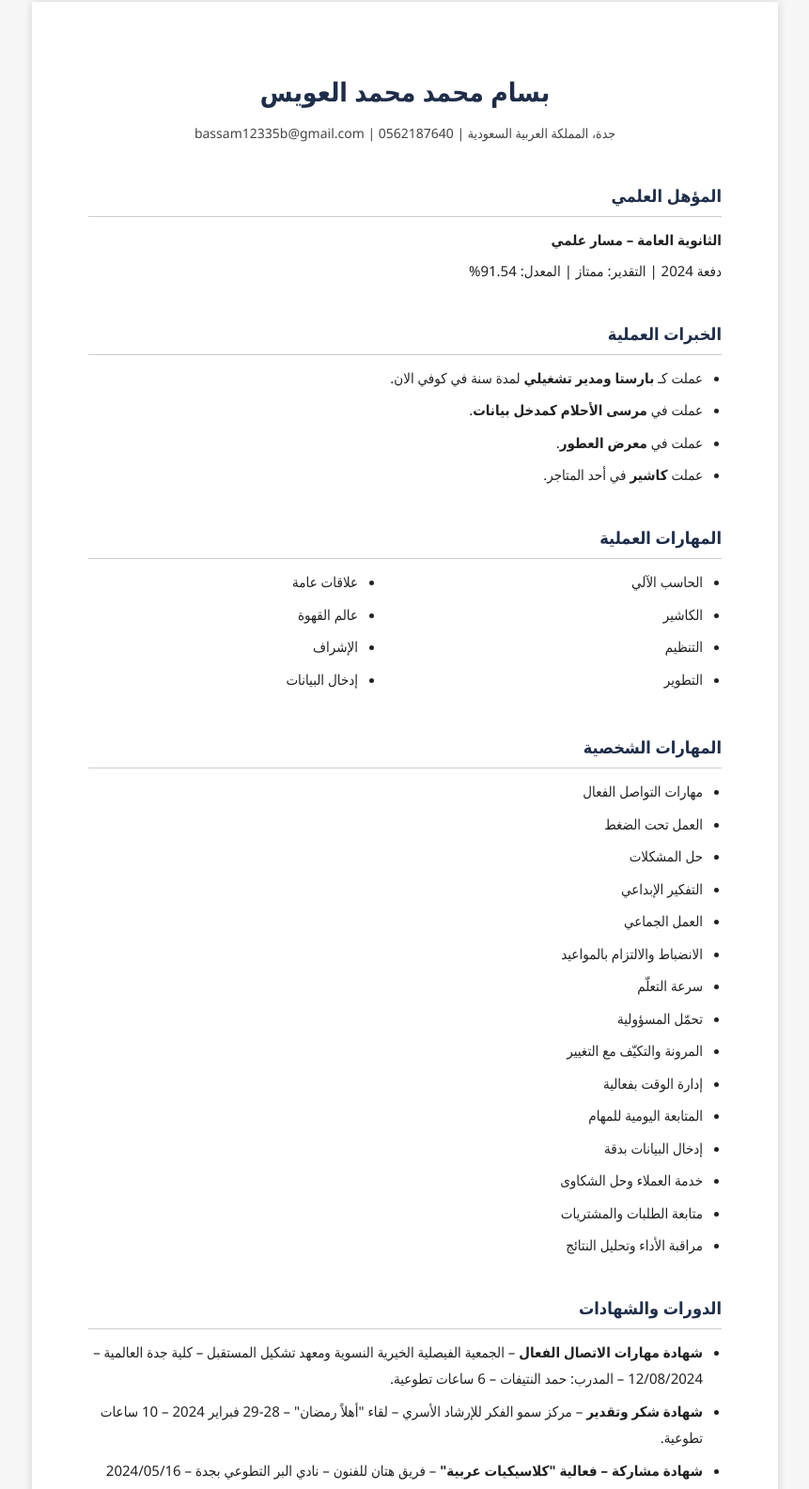
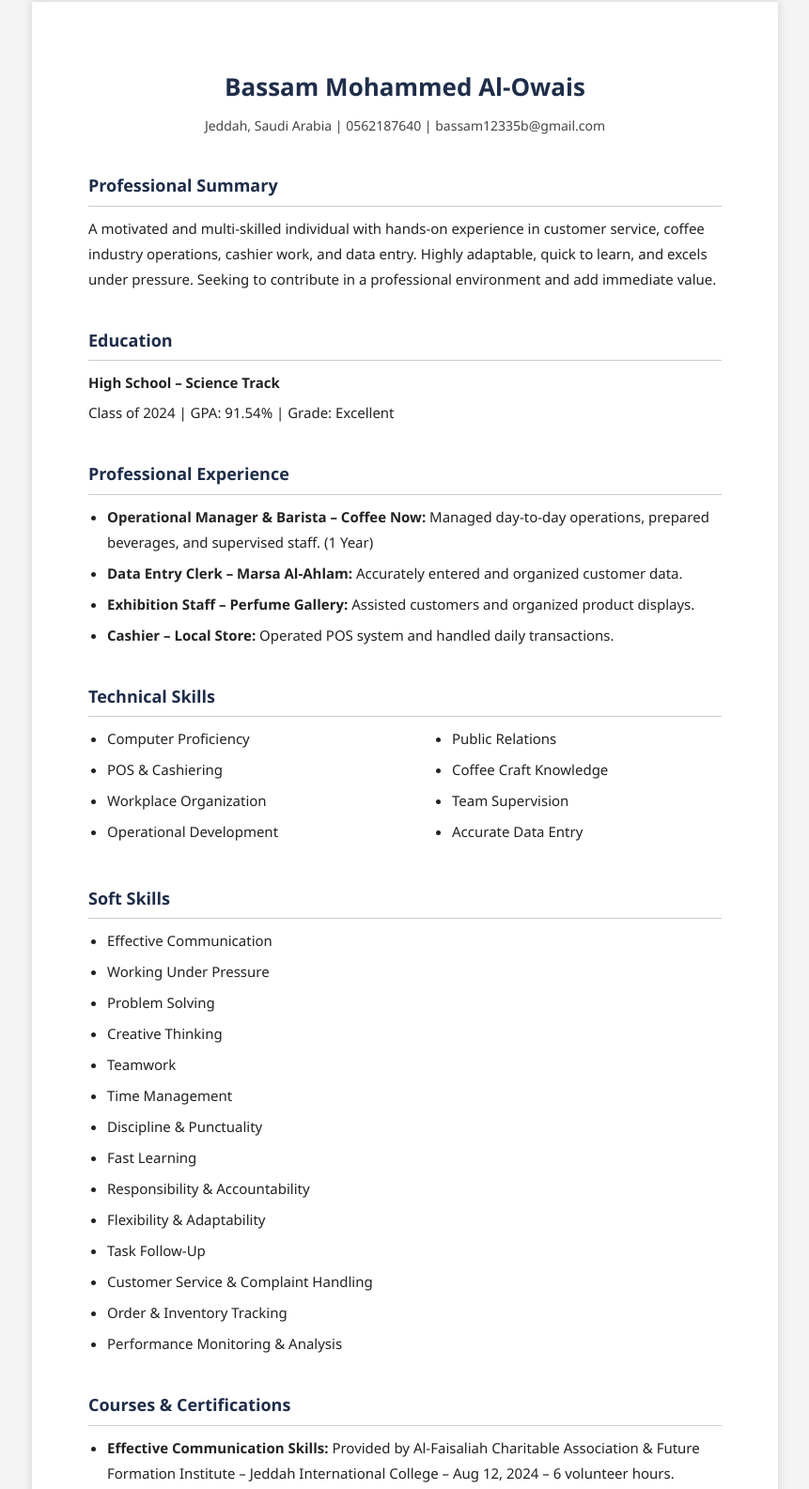
Before and after one commit to morethan557799-cpu/Showingpage, a plain HTML site: page index.html in a window 1280 px wide. Shown: the part 38-1623 px from the top of the page at 94% size, without its empty margins (209-1070 px from the left). Drawn offline with Linux system fonts and the light colour scheme.

Commit message:
Update index.html

```diff
--- a/index.html
+++ b/index.html
@@ -1,8 +1,8 @@
 <!DOCTYPE html>
-<html lang="ar" dir="rtl">
+<html lang="en" dir="ltr">
 <head>
   <meta charset="UTF-8">
-  <title>السيرة الذاتية - بسام محمد العويس</title>
+  <title>Resume - Bassam Al-Owais</title>
   <style>
     @page {
       size: A4;
@@ -12,12 +12,12 @@
     body {
       margin: 0;
       padding: 0;
-      background-color: #f7f7f7;
+      background-color: #f4f4f4;
       font-family: 'Segoe UI', Tahoma, Arial, sans-serif;
     }
 
     .cv-container {
-      width: 794px; /* A4 width at 96dpi */
+      width: 794px;
       min-height: 1123px;
       margin: 40px auto;
       background-color: #ffffff;
@@ -25,12 +25,12 @@
       box-shadow: 0 0 10px rgba(0,0,0,0.15);
       box-sizing: border-box;
       color: #222;
-      line-height: 1.9;
+      line-height: 1.8;
       font-size: 15px;
     }
 
     h1 {
-      font-size: 28px;
+      font-size: 26px;
       margin-bottom: 5px;
       color: #1e2d49;
       text-align: center;
@@ -57,7 +57,7 @@
     }
 
     ul {
-      padding-right: 20px;
+      padding-left: 20px;
       margin: 0;
     }
 
@@ -89,75 +89,79 @@
 <body>
 
   <div class="cv-container">
-    <h1>بسام محمد محمد العويس</h1>
+    <h1>Bassam Mohammed Al-Owais</h1>
     <div class="contact">
-      جدة، المملكة العربية السعودية | 0562187640 | bassam12335b@gmail.com
+      Jeddah, Saudi Arabia | 0562187640 | bassam12335b@gmail.com
     </div>
 
-    <h2>المؤهل العلمي</h2>
-    <p><strong>الثانوية العامة – مسار علمي</strong></p>
-    <p>دفعة 2024 | التقدير: ممتاز | المعدل: 91.54%</p>
+    <h2>Professional Summary</h2>
+    <p>
+      A motivated and multi-skilled individual with hands-on experience in customer service, coffee industry operations, cashier work, and data entry. Highly adaptable, quick to learn, and excels under pressure. Seeking to contribute in a professional environment and add immediate value.
+    </p>
 
-    <h2>الخبرات العملية</h2>
+    <h2>Education</h2>
+    <p><strong>High School – Science Track</strong></p>
+    <p>Class of 2024 | GPA: 91.54% | Grade: Excellent</p>
+
+    <h2>Professional Experience</h2>
     <ul>
-      <li>عملت كـ <strong>بارستا ومدير تشغيلي</strong> لمدة سنة في كوفي الان.</li>
-      <li>عملت في <strong>مرسى الأحلام كمدخل بيانات</strong>.</li>
-      <li>عملت في <strong>معرض العطور</strong>.</li>
-      <li>عملت <strong>كاشير</strong> في أحد المتاجر.</li>
+      <li><strong>Operational Manager & Barista – Coffee Now:</strong> Managed day-to-day operations, prepared beverages, and supervised staff. (1 Year)</li>
+      <li><strong>Data Entry Clerk – Marsa Al-Ahlam:</strong> Accurately entered and organized customer data.</li>
+      <li><strong>Exhibition Staff – Perfume Gallery:</strong> Assisted customers and organized product displays.</li>
+      <li><strong>Cashier – Local Store:</strong> Operated POS system and handled daily transactions.</li>
     </ul>
 
-    <h2>المهارات العملية</h2>
+    <h2>Technical Skills</h2>
     <div class="two-columns">
       <div class="column">
         <ul>
-          <li>الحاسب الآلي</li>
-          <li>الكاشير</li>
-          <li>التنظيم</li>
-          <li>التطوير</li>
+          <li>Computer Proficiency</li>
+          <li>POS & Cashiering</li>
+          <li>Workplace Organization</li>
+          <li>Operational Development</li>
         </ul>
       </div>
       <div class="column">
         <ul>
-          <li>علاقات عامة</li>
-          <li>عالم القهوة</li>
-          <li>الإشراف</li>
-          <li>إدخال البيانات</li>
+          <li>Public Relations</li>
+          <li>Coffee Craft Knowledge</li>
+          <li>Team Supervision</li>
+          <li>Accurate Data Entry</li>
         </ul>
       </div>
     </div>
 
-    <h2>المهارات الشخصية</h2>
+    <h2>Soft Skills</h2>
     <ul>
-      <li>مهارات التواصل الفعال</li>
-      <li>العمل تحت الضغط</li>
-      <li>حل المشكلات</li>
-      <li>التفكير الإبداعي</li>
-      <li>العمل الجماعي</li>
-      <li>الانضباط والالتزام بالمواعيد</li>
-      <li>سرعة التعلّم</li>
-      <li>تحمّل المسؤولية</li>
-      <li>المرونة والتكيّف مع التغيير</li>
-      <li>إدارة الوقت بفعالية</li>
-      <li>المتابعة اليومية للمهام</li>
-      <li>إدخال البيانات بدقة</li>
-      <li>خدمة العملاء وحل الشكاوى</li>
-      <li>متابعة الطلبات والمشتريات</li>
-      <li>مراقبة الأداء وتحليل النتائج</li>
+      <li>Effective Communication</li>
+      <li>Working Under Pressure</li>
+      <li>Problem Solving</li>
+      <li>Creative Thinking</li>
+      <li>Teamwork</li>
+      <li>Time Management</li>
+      <li>Discipline & Punctuality</li>
+      <li>Fast Learning</li>
+      <li>Responsibility & Accountability</li>
+      <li>Flexibility & Adaptability</li>
+      <li>Task Follow-Up</li>
+      <li>Customer Service & Complaint Handling</li>
+      <li>Order & Inventory Tracking</li>
+      <li>Performance Monitoring & Analysis</li>
     </ul>
 
-    <h2>الدورات والشهادات</h2>
+    <h2>Courses & Certifications</h2>
     <ul>
-      <li><strong>شهادة مهارات الاتصال الفعال</strong> – الجمعية الفيصلية الخيرية النسوية ومعهد تشكيل المستقبل – كلية جدة العالمية – 12/08/2024 – المدرب: حمد النتيفات – 6 ساعات تطوعية.</li>
-      <li><strong>شهادة شكر وتقدير</strong> – مركز سمو الفكر للإرشاد الأسري – لقاء "أهلاً رمضان" – 28-29 فبراير 2024 – 10 ساعات تطوعية.</li>
-      <li><strong>شهادة مشاركة – فعالية "كلاسيكيات عربية"</strong> – فريق هتان للفنون – نادي البر التطوعي بجدة – 2024/05/16</li>
+      <li><strong>Effective Communication Skills:</strong> Provided by Al-Faisaliah Charitable Association & Future Formation Institute – Jeddah International College – Aug 12, 2024 – 6 volunteer hours.</li>
+      <li><strong>Appreciation Certificate:</strong> Sumo Al-Fikr Family Counseling Center – “Welcome Ramadan” Event – Feb 28–29, 2024 – 10 volunteer hours.</li>
+      <li><strong>Participation Certificate – “Arabian Classics” Event:</strong> Hattan Arts Team – Al-Bar Volunteer Club – May 16, 2024</li>
     </ul>
 
-    <h2>اللغة</h2>
+    <h2>Languages</h2>
     <div class="language-level">
-      <span><strong>العربية:</strong></span><span>اللغة الأم</span>
+      <span><strong>Arabic:</strong></span><span>Native</span>
     </div>
     <div class="language-level">
-      <span><strong>الإنجليزية:</strong></span><span>جيد</span>
+      <span><strong>English:</strong></span><span>Good</span>
     </div>
 
   </div>
```
